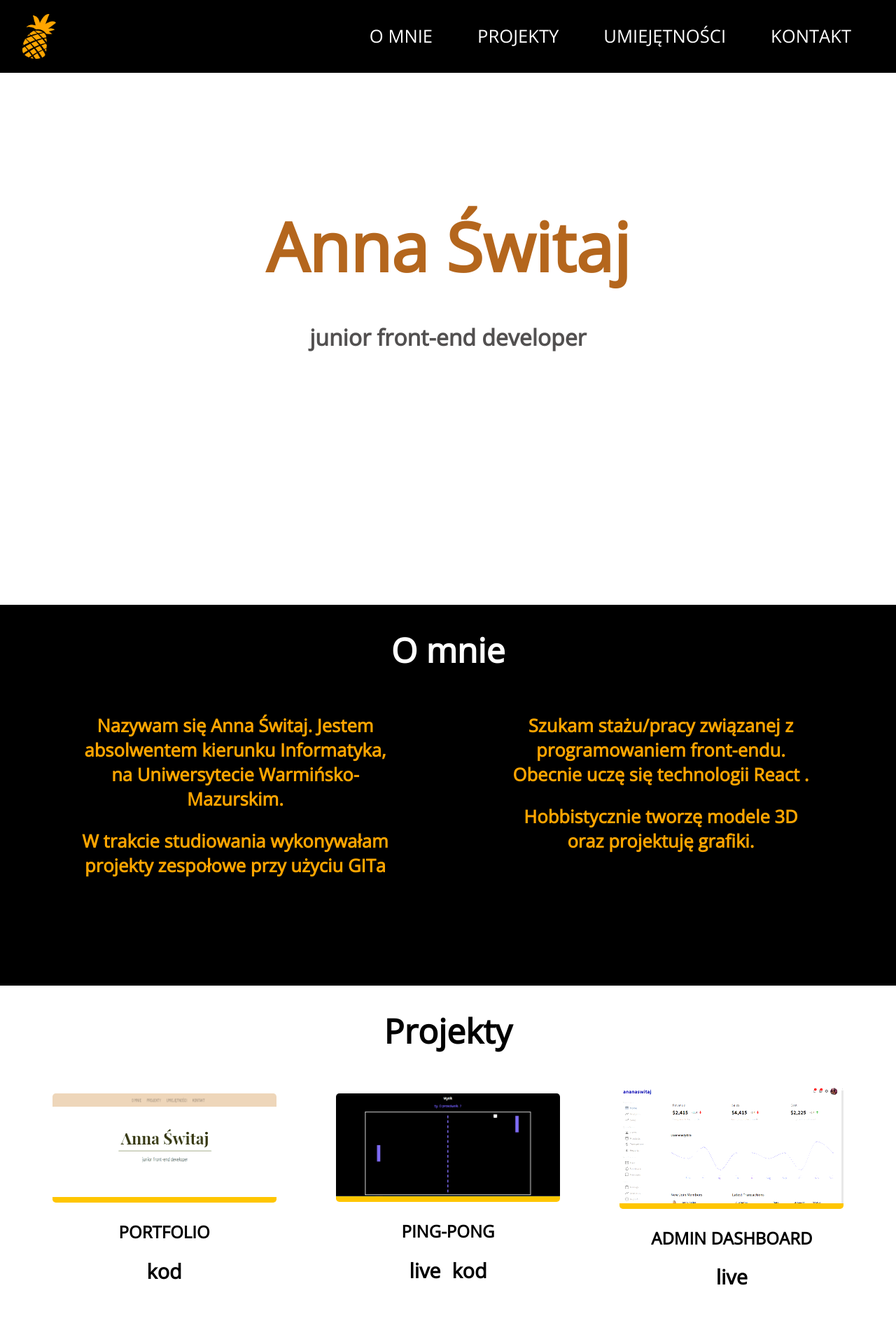
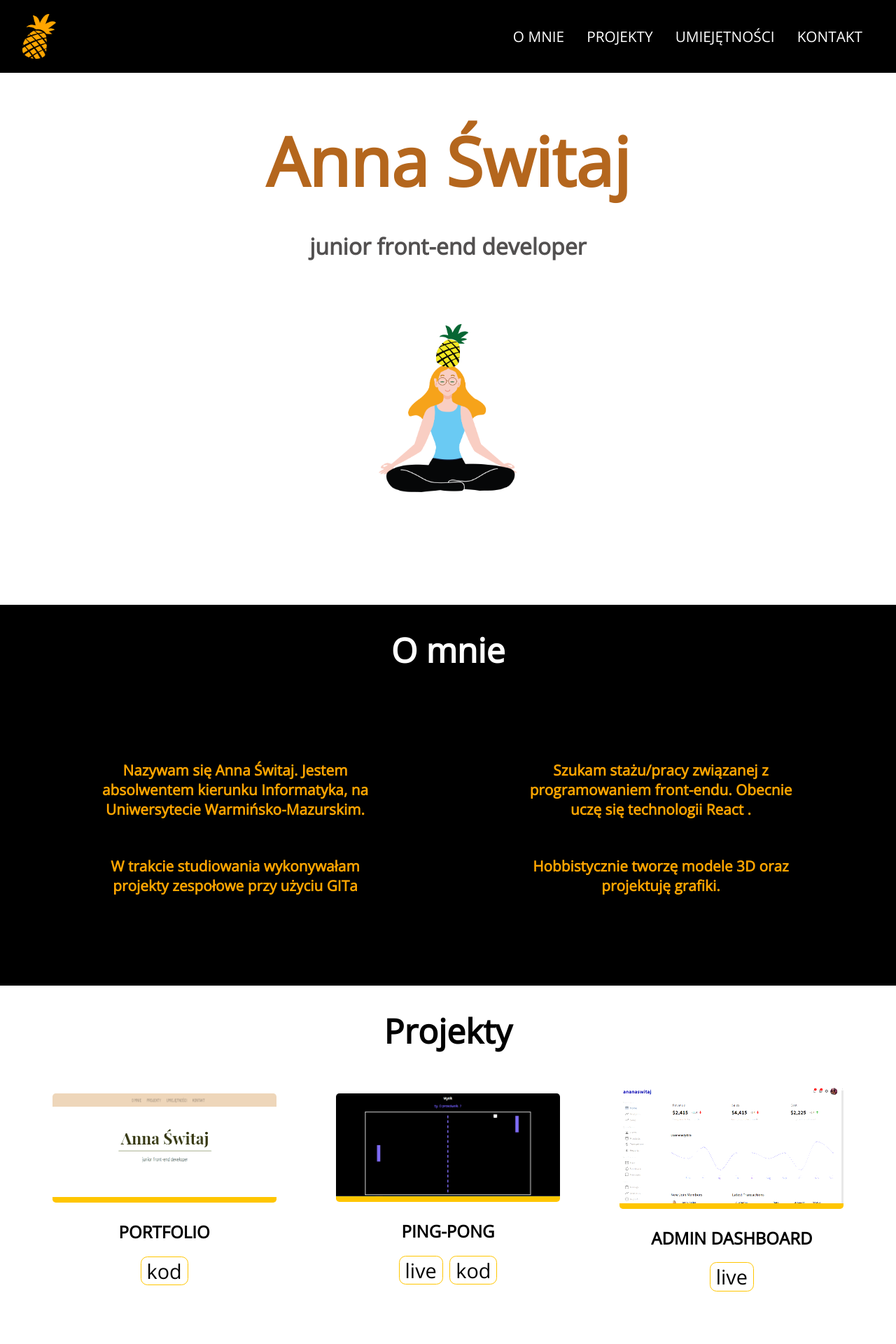
Before and after one commit to annaswitaj/portfolio, a React (Create React App) app: page / in a window 1280 px wide. Shown: the top 1920 px of the page at 70% size. Built offline with nearby package versions, Linux system fonts and the light colour scheme.

Commit message:
add my picture

```diff
--- a/src/components/js/Contact.js
+++ b/src/components/js/Contact.js
@@ -20,7 +20,7 @@ const Name = () => {
                     <p className="container-data">annaswitaj.sw@gmail.com</p>
                 </div>
                 <div className="container-icon">
-                    <a href="https://www.linkedin.com/in/anna-%C5%9Bwitaj-a402821aa/"><span className="fab fa-linkedin"></span></a>
+                    <a href="https://www.linkedin.com/in/anna-%C5%9Bwitaj-a402821aa/"><span className="fab fa-linkedin-in"></span></a>
                     <a href="https://github.com/annaswitaj"><span className="fab fa-github"></span></a>
 
                 </div>
--- a/src/components/js/Name.js
+++ b/src/components/js/Name.js
@@ -1,5 +1,5 @@
 import React from 'react';
-
+import Ja from '../../img/ja.png'
 
 
 const Name = () => {
@@ -7,7 +7,9 @@ const Name = () => {
         <section className="App-name">
             <div className="data">
                 <h1>Anna Świtaj</h1>
-                <h2>junior  front-end  developer</h2></div>
+                <h2>junior  front-end  developer</h2>
+                <img src={Ja} alt="" />
+                </div>
         </section>
     )
 }
--- a/src/components/js/Navigation.js
+++ b/src/components/js/Navigation.js
@@ -11,28 +11,28 @@ const Navigation = (props) => {
                 <Link to="App-aboutme"
                     spy={true}
                     smooth={true}
-                    offset={-70}
+                    offset={-110}
                     duration={500}>
                     <li>O mnie</li>
                 </Link>
                 <Link to="App-projects"
                     spy={true}
                     smooth={true}
-                    offset={-70}
+                    offset={-110}
                     duration={500}>
                     <li >Projekty</li>
                 </Link>
                 <Link to="App-technology"
                     spy={true}
                     smooth={true}
-                    offset={-70}
+                    offset={-110}
                     duration={500}>
                     <li >umiejętności</li>
                 </Link>
                 <Link to="App-contact"
                     spy={true}
                     smooth={true}
-                    offset={-70}
+                    offset={-110}
                     duration={500}>
                     <li>Kontakt</li>
                 </Link>
--- a/src/components/sass/App.scss
+++ b/src/components/sass/App.scss
@@ -10,4 +10,4 @@
 @import "./components/projects";
 
 //font
-@import url('https://fonts.googleapis.com/css2?family=Open+Sans:wght@300&display=swap')
+@import url('https://fonts.googleapis.com/css2?family=Open+Sans:wght@300&display=swap');
--- a/src/components/sass/components/_aboutme.scss
+++ b/src/components/sass/components/_aboutme.scss
@@ -4,6 +4,7 @@ section.App-aboutme {
     // width: 100%;
     // display: flex;
     color: white;
+
 
     div.title {
         opacity: 1;
@@ -15,21 +16,22 @@ section.App-aboutme {
         justify-content: space-around;
         width: 100%;
         flex-wrap: wrap;
+       align-items: center;
+       margin-top: 3.5rem;
 
 
 
         article.des {
             width: 37%;
-
             border-radius: 2rem;
             text-align: center;
 
-
             p {
 
-                font-size: 1.6rem;
+                font-size: 1.3rem;
                 font-weight: 900;
                 color: orange;
+                padding: 1rem;
 
             }
 
--- a/src/components/sass/components/_contact.scss
+++ b/src/components/sass/components/_contact.scss
@@ -7,41 +7,50 @@ section.App-contact {
     div.icons {
         display: flex;
         justify-content: space-around;
-
+        flex-wrap: wrap;
         flex-grow: 1;
         align-items: center;
 
         div.container {
             text-align: center;
-
+            margin: 1rem;
             span.fas {
                 font-size: 7rem;
                 color: $dark;
             }
 
             p.container-data {
-                font-size: 1.6rem;
-                font-weight: 900;
+                font-size: 1.5rem;
+
 
             }
         }
 
         div.container-icon {
+            margin: 2rem;
             a {
                 text-decoration: none;
 
                 span.fab {
                     display: block;
-                    font-size: 4rem;
-                    color: $dark;
+                    font-size: 2.5rem;
+                    color: white;
                     margin: 2rem 0;
-                    transition: .1s;
+                    padding: .8rem;
+                    transition: .3s;
+
+                    background-color: $dark;
+                border-radius: .6rem;
+
 
                     &:hover {
-                        color: orange;
-                        transform: scale(1.2);
+                        background-color: orange;
+
 
                     }
+
+                }  span.fa-linkedin-in{
+                    padding-left: .9rem;
                 }
             }
 
--- a/src/components/sass/components/_name.scss
+++ b/src/components/sass/components/_name.scss
@@ -40,17 +40,16 @@ section.App-name {
 
 
         h1 {
-            //font-family: 'Playfair Display', serif;
+
             font-size: 6em;
-            //border-bottom: .5rem solid rgb(0, 0, 0);
-            //border-radius: .5rem;
+
             margin: 0;
-            padding: 1rem;
+            margin-top: 4rem;
+            padding: .5rem;
             animation: coloring linear 4s infinite;
 
-            // color: #383508;
+        }
 
-        }
 
         @media (max-width: 559px) {
             h1 {
@@ -69,9 +68,14 @@ section.App-name {
 
         h2 {
             font-family: 'Open Sans', sans-serif;
-            font-size: 2em;
+            font-size: 2rem;
             color: rgb(82, 80, 80);
 
         }
+        img
+        {
+           margin-top: 4rem;
+            height:15rem ;
+        }
     }
 }
--- a/src/components/sass/components/_navigation.scss
+++ b/src/components/sass/components/_navigation.scss
@@ -43,8 +43,8 @@ img.App-nav-img{
         margin-right: 2rem;
 
         li {
-            margin: 2rem;
-            font-size: 1.6rem;
+            margin: 1rem;
+            font-size: 1.3rem;
             text-transform: uppercase;
             cursor: pointer;
             transition: .2s;
@@ -52,7 +52,7 @@ img.App-nav-img{
 
             &:hover {
                 color: orange;
-                transform: scale(1.3);
+                transform: scale(1.2);
             }
         }
     }
--- a/src/components/sass/components/_projects.scss
+++ b/src/components/sass/components/_projects.scss
@@ -56,19 +56,22 @@ section.App-projects {
                 font-size: 1.8rem;
                 color: #000;
                 padding: 0.01rem .5rem;
+                margin: 0 .3rem;
                 transition: .2s;
+                border: 1px solid orange;
+                border-radius: .6rem;
 
-                font-weight: 900;
+                //font-weight: 900;
 
                 &:hover {
-                    color: orange;
+                    background-color: orange;
+                    color: white;
+
                 }
 
             }
 
-            a.last {
-                border-left: none;
-            }
+
 
         }
     }
```
Also changed, not shown: src/img/ja.png (added), 1 other file (tests, documents, lock files or other folders).
